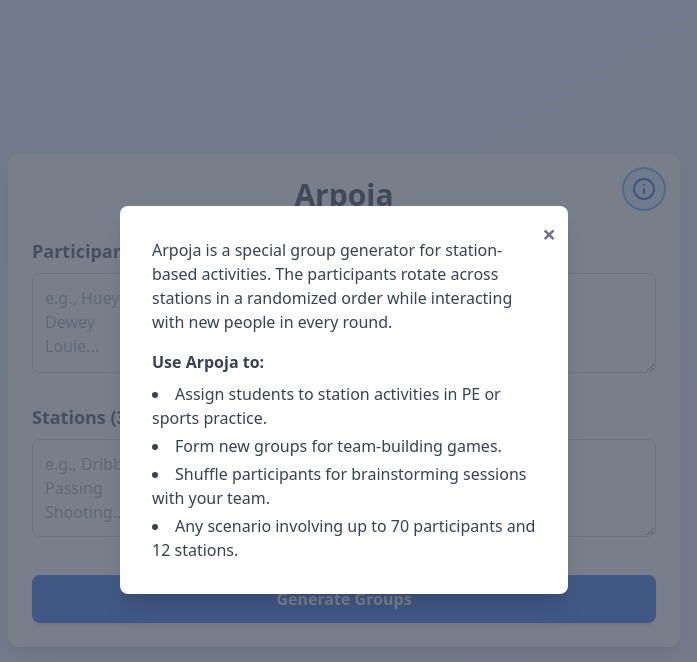
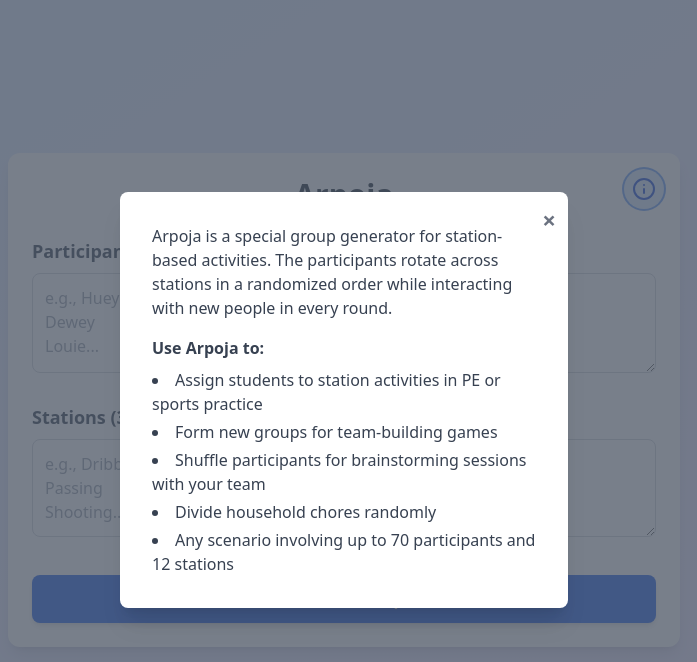
Before and after one commit to JeanLeFlambeur/arpoja-app, a React (Create React App) app: page / in a window 1280 px wide. Both pictures are taken after a click on the button "App Information". Shown: the top 662 px of the page, without its empty margins (296-993 px from the left). Built offline with nearby package versions, Linux system fonts and the light colour scheme.

Commit message:
Revised info text

```diff
--- a/src/App.js
+++ b/src/App.js
@@ -944,10 +944,11 @@
               Use Arpoja to:
             </p>
             <ul className="list-disc list-inside text-gray-700 space-y-1">
-              <li>Assign students to station activities in PE or sports practice.</li>
-              <li>Form new groups for team-building games.</li>
-              <li>Shuffle participants for brainstorming sessions with your team.</li>
-              <li>Any scenario involving up to 70 participants and 12 stations.</li>
+              <li>Assign students to station activities in PE or sports practice</li>
+              <li>Form new groups for team-building games</li>
+              <li>Shuffle participants for brainstorming sessions with your team</li>
+               <li>Divide household chores randomly</li>
+              <li>Any scenario involving up to 70 participants and 12 stations</li>
             </ul>
           </div>
         </div>
```
